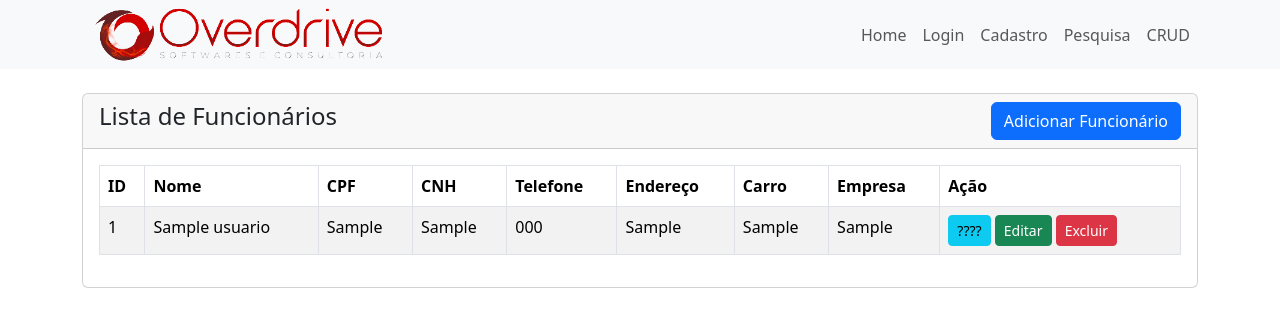
After one commit to Andrezepf/projeto-1-overdrive, a PHP site: page /crud.php in a window 1280 px wide. The commit adds this page. Shown: the top 327 px of the page. Run offline with PHP 8.4, Linux system fonts and the light colour scheme; tables that the repository leaves empty or names only in its code hold one stand-in row (values such as "Sample post").

Commit message:
nova tabela + insert e edit funcionando

```diff
--- a/cadastro_u.php
+++ b/cadastro_u.php
@@ -15,7 +15,7 @@ include('./conexao.php');
             <div class="card">
                 <div class="card-header">
                     <h4>Adicionar usuário
-                        <a href="" class="btn btn-danger float-end">Voltar</a>
+                        <a href="./index.php" class="btn btn-danger float-end">Voltar</a>
                     </h4>
                 </div>
                 <div class="card-body">
--- /dev/null
+++ b/crud.php
@@ -0,0 +1,82 @@
+<?php
+session_start();
+include('./includes/header.php');
+include('./includes/navbar.php');
+include('./conexao.php');
+?>
+
+<div class="container mt-4">
+    <?php include('message.php'); ?>
+    <div class="row">
+        <div class="col-md-12">
+            <div class="card">
+                <div class="card-header">
+                    <h4>Lista de Funcionários
+                    <a href="cadastro_u.php" class="btn btn-primary float-end">Adicionar Funcionário</a>
+                    </h4>
+                </div>
+                <div class="card-body">
+                    <table class="table table-bordered table-striped">
+                        <thead>
+                            <tr>
+                                <th>ID</th>
+                                <th>Nome</th>
+                                <th>CPF</th>
+                                <th>CNH</th>
+                                <th>Telefone</th>
+                                <th>Endereço</th>
+                                <th>Carro</th>
+                                <th>Empresa</th>
+                                <th>Ação</th>
+                            </tr>
+                        </thead>
+                        <tbody>
+                            <?php
+                                $query = "SELECT * FROM usuario";
+                                $query_run = mysqli_query($mysqli, $query);
+
+                                if(mysqli_num_rows($query_run) > 0){
+                                    foreach($query_run as $dados){
+                                        ?>
+                                        <tr>
+                                        <td><?php echo $dados['u_id']; ?></td>
+                                        <td><?php echo $dados['nome']; ?></td>
+                                        <td><?php echo $dados['cpf']; ?></td>
+                                        <td><?php echo $dados['cnh']; ?></td>
+                                        <td><?php echo $dados['telefone']; ?></td>
+                                        <td><?php echo $dados['endereco']; ?></td>
+                                        <td><?php echo $dados['carro']; ?></td>
+                                        <td><?php echo $dados['empresa']; ?></td>
+                                        <td>
+                                            <a href="" class="btn btn-info btn-sm">????</a>
+                                            <a href="editar_u.php?id=<?= $dados['u_id']; ?>" class="btn btn-success btn-sm">Editar</a>
+                                            <a href="" class="btn btn-danger btn-sm">Excluir</a>
+                                        </td>
+                                        </tr>
+
+                                        <?php
+                                    }
+
+
+                                } else {
+                                    echo "<h5>Sem registros</h5>";
+                                }
+                            ?>
+
+                        </tbody>
+                    </table>
+                </div>
+            </div>
+        </div>
+    </div>
+</div>
+
+
+
+
+
+
+
+<?php
+include('./includes/footer.php');
+?>
--- a/includes/navbar.php
+++ b/includes/navbar.php
@@ -19,6 +19,9 @@
         <li class="nav-item">
           <a class="nav-link" href="pesquisa.php">Pesquisa</a>
         </li>
+        <li class="nav-item">
+          <a class="nav-link" href="crud.php">CRUD</a>
+        </li>
       </ul>
 
     </div>
--- a/pesquisa.php
+++ b/pesquisa.php
@@ -44,7 +44,7 @@ include('./conexao.php');
                                         <td><?php echo $dados['cpf']; ?></td>
                                         <td><?php echo $dados['cnh']; ?></td>
                                         <td><?php echo $dados['telefone']; ?></td>
-                                        <td><?php echo $dados['endereço']; ?></td>
+                                        <td><?php echo $dados['endereco']; ?></td>
                                         <td><?php echo $dados['carro']; ?></td>
                                         <td><?php echo $dados['empresa']; ?></td>
                                     </tr>
@@ -72,7 +72,7 @@ include('./conexao.php');
                                         <td><?php echo $dados['cpf']; ?></td>
                                         <td><?php echo $dados['cnh']; ?></td>
                                         <td><?php echo $dados['telefone']; ?></td>
-                                        <td><?php echo $dados['endereço']; ?></td>
+                                        <td><?php echo $dados['endereco']; ?></td>
                                         <td><?php echo $dados['carro']; ?></td>
                                         <td><?php echo $dados['empresa']; ?></td>
                                     </tr>
```
Also changed, not shown: code.php (+27 -0 lines), editar_u.php (added, +94 -0 lines).
